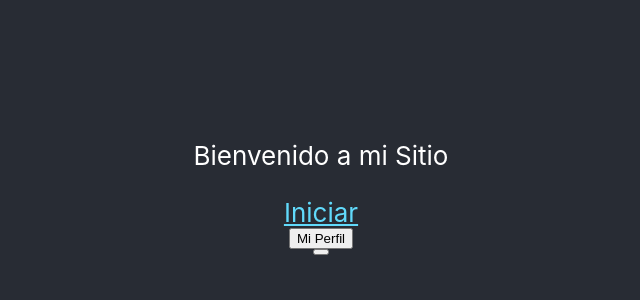
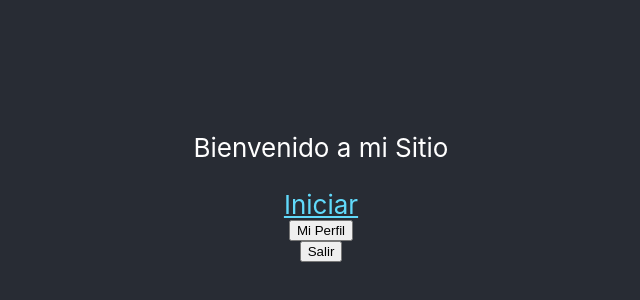
Before and after one commit to cocotopia/demo-piano, a React (Create React App) app: page / in a window 1280 px wide. Shown: the part 216-516 px from the top of the page, without its empty margins (319-959 px from the left). Built offline with nearby package versions, Linux system fonts and the light colour scheme.

Commit message:
Update: agregando boton logout

```diff
--- a/src/App.js
+++ b/src/App.js
@@ -12,8 +12,10 @@ function App() {
       b.parentNode.insertBefore(a, b);
     })("//sandbox.tinypass.com/xbuilder/experience/load?aid=PeVZORGJsu");
 
-    const tp = window.tp || [];
-    tp.push(["setCookieDomain", "cocotopia.github.io"]);
+    setTimeout(() => {
+      const tp = window.tp || [];
+      tp.push(["setCookieDomain", "cocotopia.github.io"]);
+    }, 1000);
   }, []);
 
   const PianoLogin = () => {
@@ -90,7 +92,7 @@ function App() {
         </a>
 
         <button onClick={PianoProfile}> Mi Perfil </button>
-        <button onClick={PianoLogout}></button>
+        <button onClick={PianoLogout}> Salir </button>
       </header>
     </div>
   );
```
Also changed, not shown: 7 other files (tests, documents, lock files or other folders).
